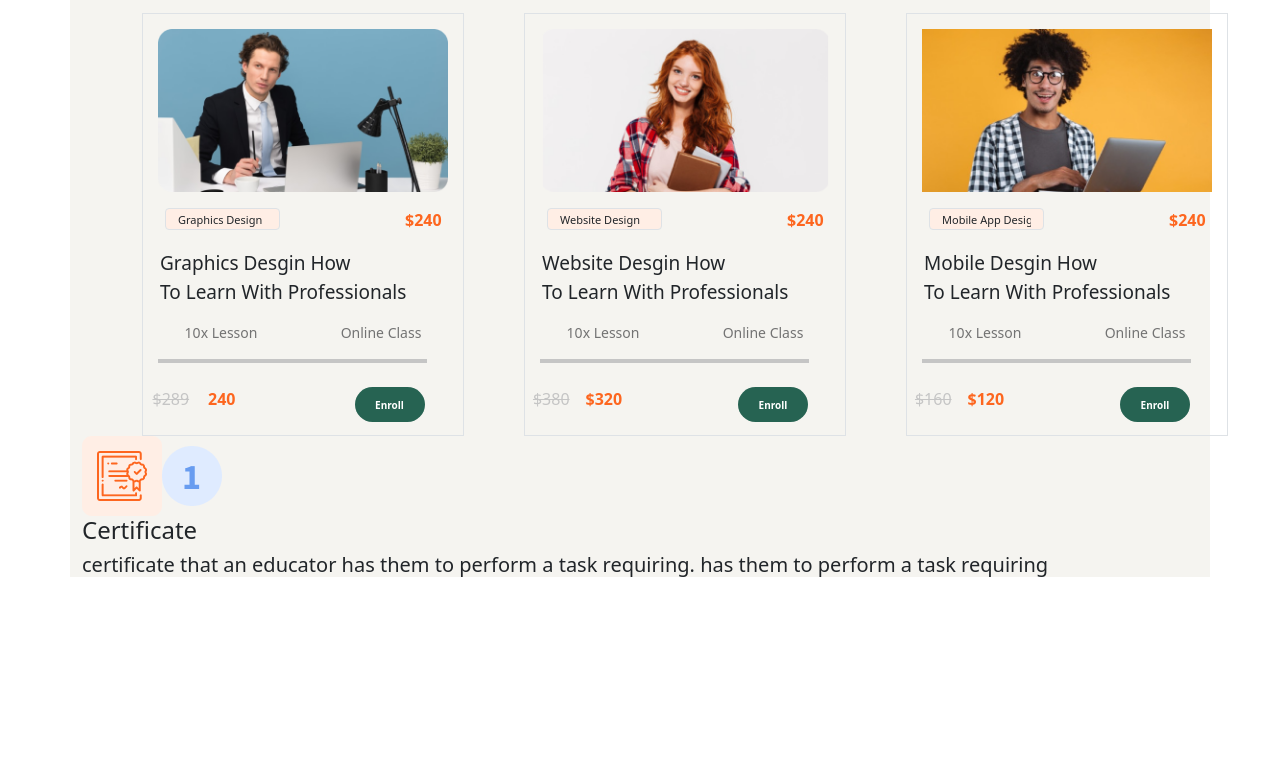
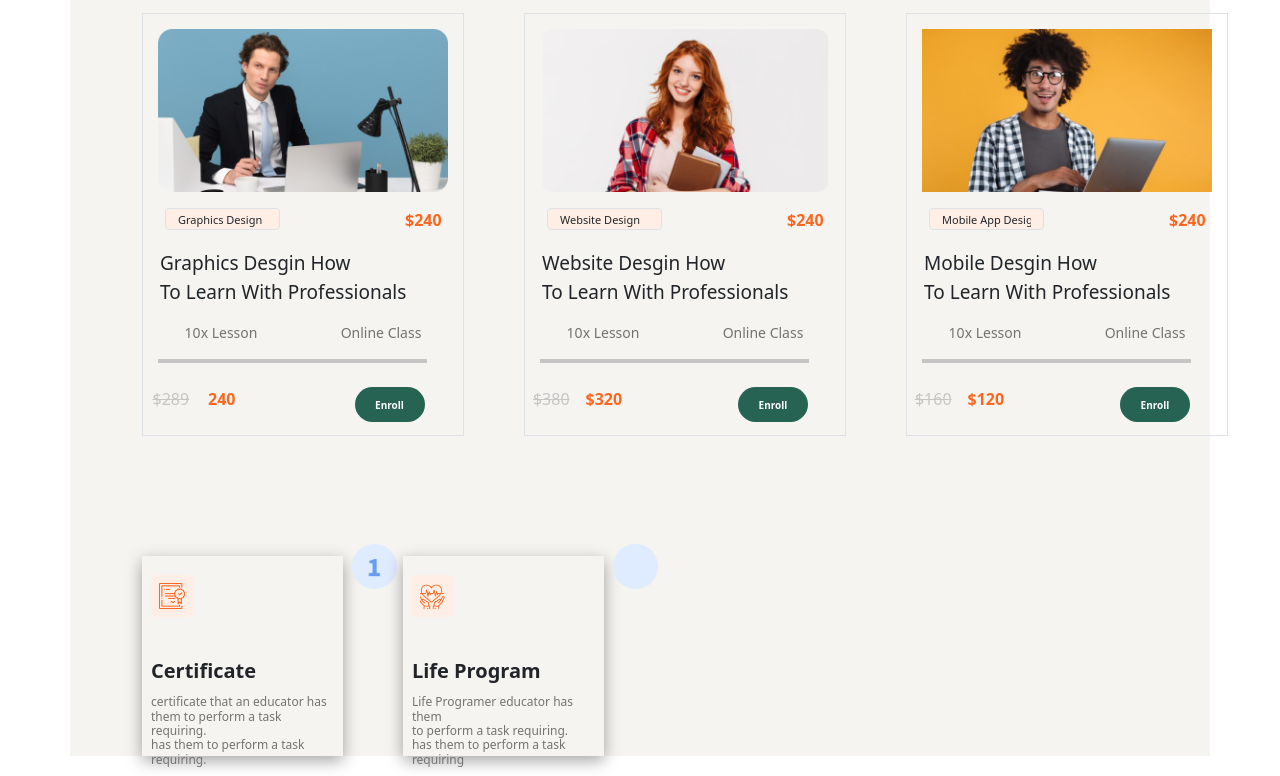
Before and after one commit to prerna1113/Education-design, a website: page education.html in a window 1280 px wide. Shown: the part 1395-2171 px from the top of the page. Before the commit the page ends 1980 px from the top, so only its background shows below. Drawn offline with nearby package versions, Linux system fonts and the light colour scheme.

Commit message:
homePage added

```diff
--- a/education.css
+++ b/education.css
@@ -1,5 +1,46 @@
 
 .Container {
-    background-color: black;
-    border: 1px solid black;
+    width:18%;
+    height:200px;
+
+    margin-top: 120px;
+    margin-left: 60px;
+    box-shadow: rgba(0, 0, 0, 0.35) 0px 5px 15px;
+
 }
+
+.firstImg{
+    width:60px;
+   padding:9px;
+   margin-top: 10px;
+}
+
+
+
+.scndImg{
+    width:45px;
+   margin-left: 210px;
+   margin-top: -148px;
+   /* text-align: end; */
+
+
+}
+.title {
+    font-size: 20px;
+    font-weight: 800;
+    padding:9px;
+}
+
+.text {
+    color:#737373;
+    font-size: 13px;
+    font-size: 12px;
+    font-weight: 250;
+    padding:9px;
+    margin-top:-14px;
+}
+
+.scndCard-Container{
+    display:flex;
+    flex-direction: row;
+}
--- a/education.html
+++ b/education.html
@@ -6,6 +6,7 @@
     <meta name="viewport" content="width=device-width, initial-scale=1.0">
     <title>Document</title>
     <link rel="stylesheet" href="node_modules/bootstrap/dist/css/bootstrap.css">
+    <link rel="stylesheet" href="education.css">
     <style>
         .container {
             background-color: #F5F4F0;
@@ -222,7 +223,15 @@
 
 
                 <div class="card-container">
+                     <div class="d-flex">
+                        <div class="scndCard-Container"></div>
 
+                        <div class="content">
+
+                        </div>
+
+
+                     </div>
 
                 </div>
 
--- a/education.js
+++ b/education.js
@@ -7,25 +7,38 @@ function createCard(img1,img2,title,texts){
 
     let image1=document.createElement("img");
     image1.src = (img1);
+    image1.className= "firstImg";
 
     let image2=document.createElement("img");
     image2.src = (img2);
+    image2.className= "scndImg";
 
     let tit = document.createElement("h4");
     tit.innerHTML=(title);
+    tit.className="title";
 
     let text = document.createElement("h5");
     text.innerHTML=(texts);
+    text.className="text";
 
 
     let box = document.querySelector(".card-container");
 
-    container.append(image1,image2,tit,text);
-    box.append(container);
+    let sndContainer = document.querySelector(".scndCard-Container");
+
+
+container.append(image1,image2,tit,text);
+
+sndContainer.append(container);
+
+box.appendChild(sndContainer);
 
 
 }
 
 
+let card1 = createCard('Image/icon1.png','Image/circle1.png',"Certificate"," certificate that an educator has <br> them to perform a task requiring. <br>has them to perform a task requiring.<br> ");
 
-let card1 = createCard('Image/icon1.png','Image/circle1.png',"Certificate"," certificate that an educator has them to perform a task requiring. has them to perform a task requiring ");
+let card2 = createCard('Image/heart.png',"Image/circle2.png","Life Program","Life Programer educator has them <br> to perform a task requiring. <br>has them to perform a task requiring");
+
+// let card3 = createCard('Image/icon3.png',"Image/circle3.png","Life Program","Life Programer educator has them <br> to perform a task requiring. <br>has them to perform a task requiring");
```
Also changed, not shown: 2 other files.
